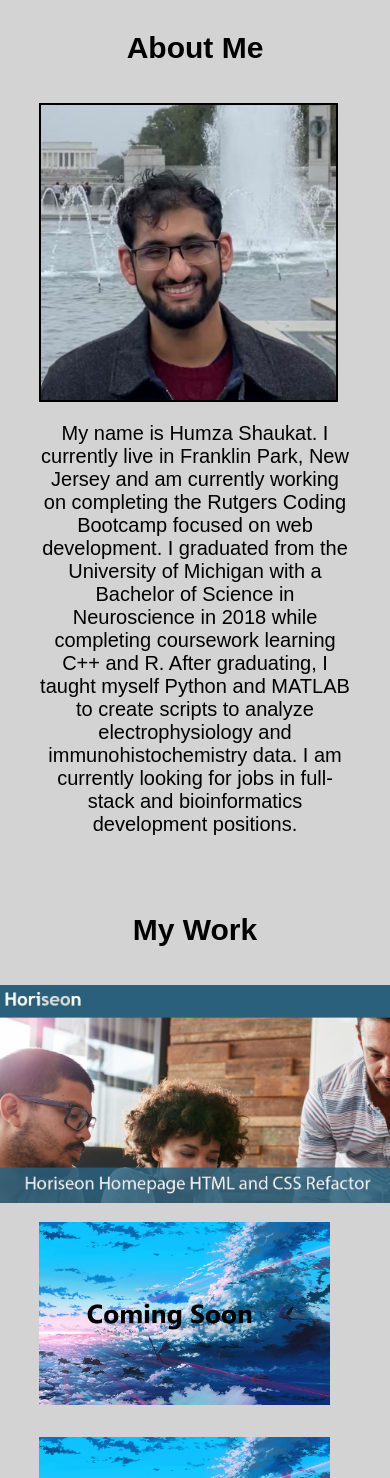
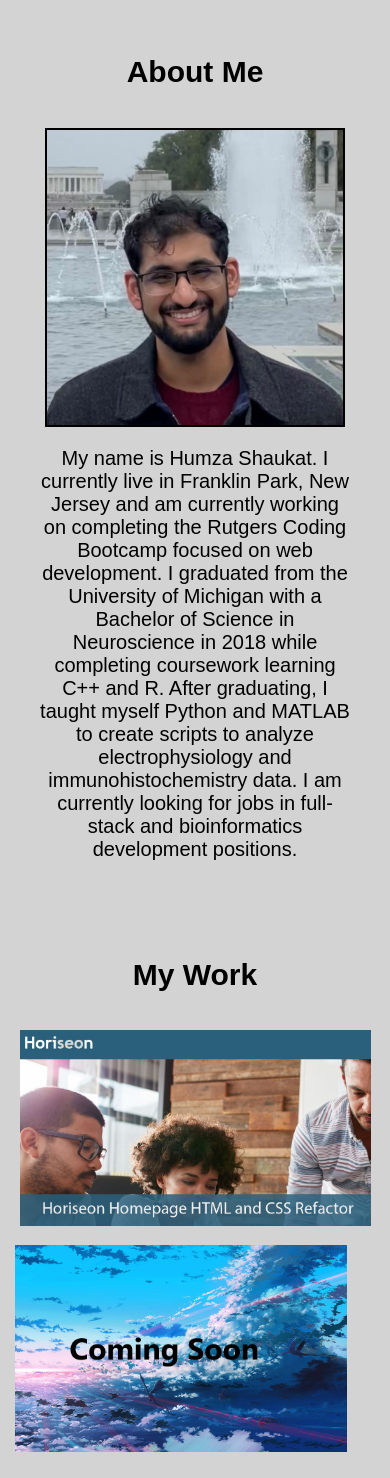
Before and after one commit to HumzaShaukat/MyPortfolio, a plain HTML site: page index.html in a window 390 px wide. Shown: the part 522-2000 px from the top of the page. Drawn offline with Linux system fonts and the light colour scheme.

Commit message:
Added comments and adjusted images

```diff
--- a/Assets/style.css
+++ b/Assets/style.css
@@ -31,6 +31,8 @@ html,body{
     font-size: 15px;
     line-height: 1;
   }
+
+  /* The header is the most complicated part of the page because it is a static image that stays fixed while you scroll */
 
   header {
     position: relative;
@@ -74,6 +76,8 @@ html,body{
     color:#eee;
   }
 
+  /* The "info" block is what contains my name, address, email, and phone number */
+
   .info{
     display: block;
     width: 100vw;
@@ -82,6 +86,8 @@ html,body{
     text-shadow:0 2px 3px rgba(0,0,0,0.2);
 
   }
+
+  /* The nav bar is 5 links that take you to the different sections.  Eventually they will be separate pages.   */
 
   nav {
       display: flex;
@@ -103,13 +109,16 @@ html,body{
     line-height: 1;
   }
 
+  /* Most of the body sections and formatting is surrounded around placing the text and content in the center of the screen as well as making sure it is responsive to screen size */
+
   .about {
+    display: flex;
+    flex-direction: column;
     margin: 10%;
-    justify-content: center;
+    align-items: center;
   }
 
-  .about img {
-    display: flex;
+  .headshot  {
     flex: 2 2 auto;
     height: 35vh;
     width: 35vh;
@@ -138,14 +147,13 @@ html,body{
 
   .firstcard img {
     position: relative;
-    max-height: 100vh;
-    max-width: 100vw;
+    max-height: 90vh;
+    max-width: 90vw;
   }
 
   .portfolio1 {
     display: flex;
     flex-wrap: wrap;
-
   }
 
   .card {
@@ -153,12 +161,13 @@ html,body{
   }
 
   .card img {
-    max-height: 60vh;
-    max-width: 80vw;
+    max-height: 30vh;
+    max-width: 40vw;
     padding: 15px;
     z-index: -1;
   }
 
+  /* When a larger smartphone opens this page, its static elements will flex to better fit the screen */
   @media screen and (max-width: 768px) {
     .header {
       width: 50vw;
@@ -168,9 +177,12 @@ html,body{
     nav a {
       flex: 2 2;
     }
+    .portfolio1 {
+      flex-direction: column;
+    }
 
     .portfolio1 img {
-      width: 85%;
-      height: 85%;
+      max-height: 85vh;
+      max-width: 85vw;
     }
   }
--- a/index.html
+++ b/index.html
@@ -6,13 +6,15 @@
         <link rel="stylesheet" href="./Assets/style.css">
         <title>Humza Shaukat</title>
     </head>
+    <!-- Creates the Infobar including my contact information -->
     <header>
         <div class="info">
           <h1>Humza Arsalan Shaukat</h1>
           <h3>Franklin Park, New Jersey</h3>
-          <h3><a href="mailto: hshaukat1996@gmail.com">hshaukat1996@gmail.com</a></h3>
+          <h3><a href="mailto: hshaukat1996@gmail.com">hshaukat1996@gmail.com</a></h3> <!-- The email link is a link to send an email to me directly-->
           <h3>734-233-8679</h3>
         </div>
+        <!-- The Navigation contains the major sections of this document which I intend to use as both a CV and portfolio -->
         <nav>
             <a href="#AboutMe">About Me</a>
             <a href="#MyWork">My Work</a>
@@ -22,11 +24,13 @@
         </nav>
     </header>
     <body>
+        <!-- This section contains a brief summary about me along with a picture -->
         <section class="about" id="AboutMe">
             <h1>About Me</h1>
-            <img class="headshot" src="Assets/headshot.jpg" alt="Headshot of Humza Shaukat">
+            <img class="headshot " src="Assets/headshot.jpg" alt="Headshot of Humza Shaukat">
             <p>My name is Humza Shaukat.  I currently live in Franklin Park, New Jersey and am currently working on completing the Rutgers Coding Bootcamp focused on web development.  I graduated from the University of Michigan with a Bachelor of Science in Neuroscience in 2018 while completing coursework learning C++ and R.  After graduating, I taught myself Python and MATLAB to create scripts to analyze electrophysiology and immunohistochemistry data.  I am currently looking for jobs in full-stack and bioinformatics development positions.</p>
         </section>
+        <!-- This is where my portfolio begins.  My first piece is the section with the class "firstcard" while the rest remain separate in another section so that I can always add more work -->
         <div class="portfolio" id ="MyWork">
             <h1>My Work</h1>
             <section class= "firstcard">
@@ -45,6 +49,7 @@
                 </a>
             </section>
         </div>
+        <!-- The following sections are not necessary to the scope of this project, but what I will complete in my free time to round out the "CV" portion of this site -->
         <section class="content" id="Education">
             <h1>Education</h1>
             <h2>University of Michigan</h2>
```
Also changed, not shown: 1 other file.
